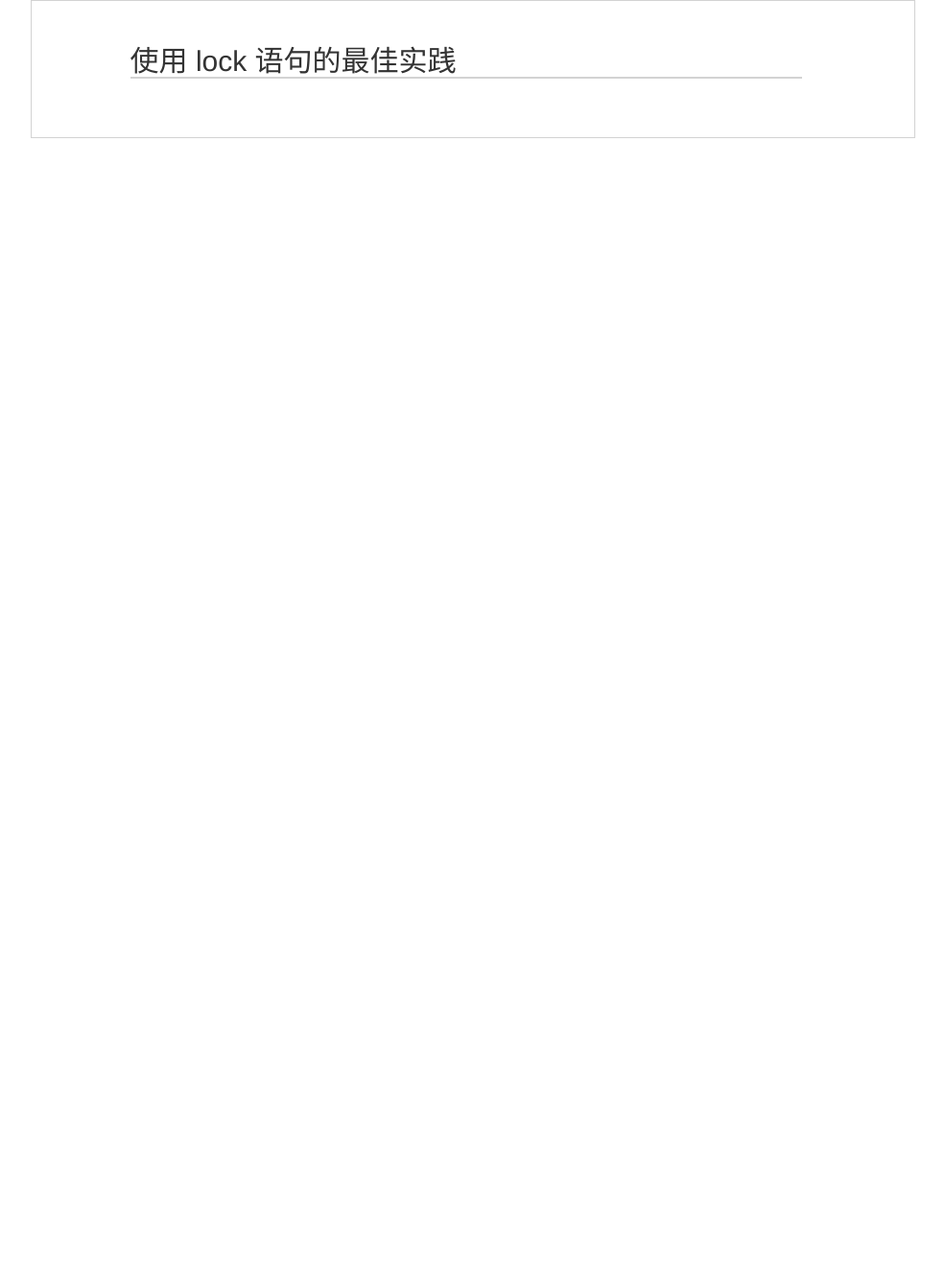
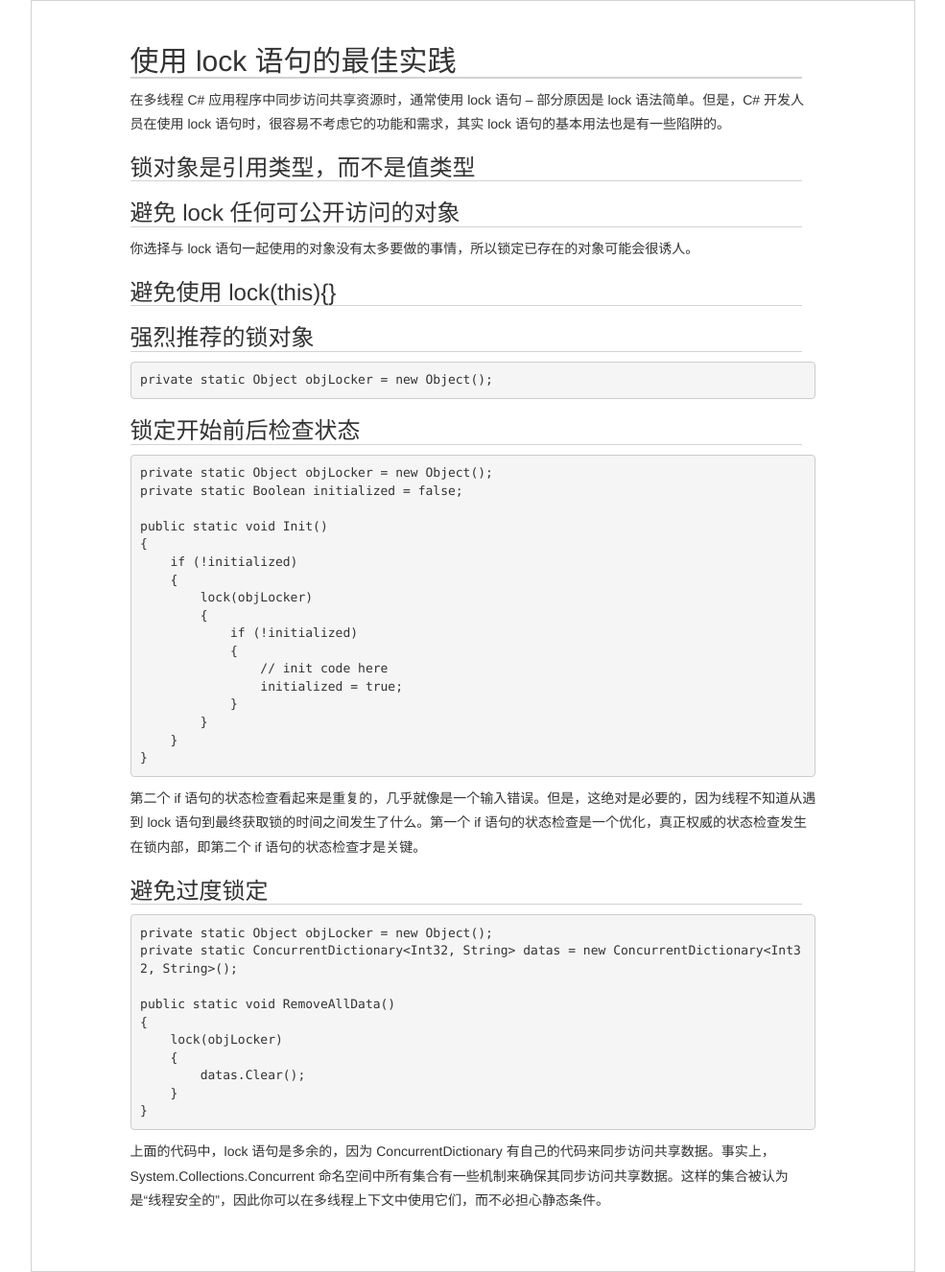
Before and after one commit to luli100/luli100.github.io, a Jekyll site: the page built from _posts/2023-11-26-lock-statement-best-practice.md, in a window 1280 px wide. Shown: the whole page at 96% size, without its empty margins (147-1132 px from the left). Built offline with Jekyll 4.4.1, drawn with Linux system fonts in a browser that asks for light colours; before the commit the page ends 900 px from its top, so only the background shows below that.

Commit message:
lock best practice

````diff
--- a/_posts/2023-11-26-lock-statement-best-practice.md
+++ b/_posts/2023-11-26-lock-statement-best-practice.md
@@ -3,3 +3,60 @@ layout: post
 title: 使用 lock 语句的最佳实践
 enable: true
 ---
+
+在多线程 C# 应用程序中同步访问共享资源时，通常使用 lock 语句 -- 部分原因是 lock 语法简单。但是，C# 开发人员在使用 lock 语句时，很容易不考虑它的功能和需求，其实 lock 语句的基本用法也是有一些陷阱的。
+
+### 锁对象是引用类型，而不是值类型
+
+### 避免 lock 任何可公开访问的对象
+
+你选择与 lock 语句一起使用的对象没有太多要做的事情，所以锁定已存在的对象可能会很诱人。
+
+### 避免使用 lock(this){}
+
+### 强烈推荐的锁对象
+
+```C#
+private static Object objLocker = new Object();
+```
+
+### 锁定开始前后检查状态
+
+```C#
+private static Object objLocker = new Object();
+private static Boolean initialized = false;
+
+public static void Init()
+{
+    if (!initialized)
+    {
+        lock(objLocker)
+        {
+            if (!initialized)
+            {
+                // init code here
+                initialized = true;
+            }
+        }
+    }
+}
+```
+
+第二个 if 语句的状态检查看起来是重复的，几乎就像是一个输入错误。但是，这绝对是必要的，因为线程不知道从遇到 lock 语句到最终获取锁的时间之间发生了什么。第一个 if 语句的状态检查是一个优化，真正权威的状态检查发生在锁内部，即第二个 if 语句的状态检查才是关键。
+
+### 避免过度锁定
+
+```C#
+private static Object objLocker = new Object();
+private static ConcurrentDictionary<Int32, String> datas = new ConcurrentDictionary<Int32, String>();
+
+public static void RemoveAllData()
+{
+    lock(objLocker)
+    {
+        datas.Clear();
+    }
+}
+```
+
+上面的代码中，lock 语句是多余的，因为 ConcurrentDictionary 有自己的代码来同步访问共享数据。事实上，System.Collections.Concurrent 命名空间中所有集合有一些机制来确保其同步访问共享数据。这样的集合被认为是“线程安全的”，因此你可以在多线程上下文中使用它们，而不必担心静态条件。
````
